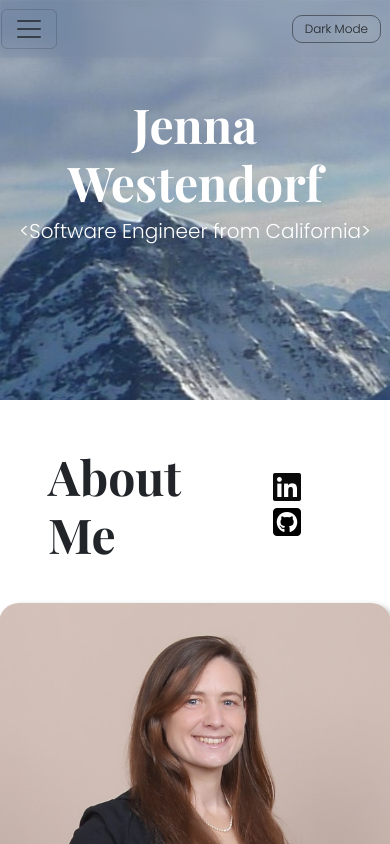
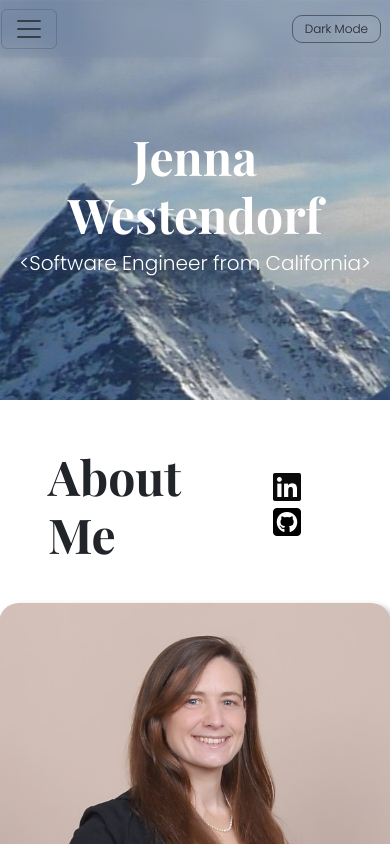
Before and after one commit to jleewest/portfolio, a React (Vite) app in the folder client/: page / in a window 390 px wide. Shown: the top 844 px of the page. Built offline with nearby package versions, Linux system fonts and the light colour scheme.

Commit message:
style: add home page header spacing responsiveness

```diff
--- a/client/src/css/Home.css
+++ b/client/src/css/Home.css
@@ -24,6 +24,7 @@
 @media (max-width: 500px) {
   .Home h1 {
     font-size: 3rem;
+    padding-top: 6rem;
   }
   .Home h2 {
     font-size: 1.25rem;
```
